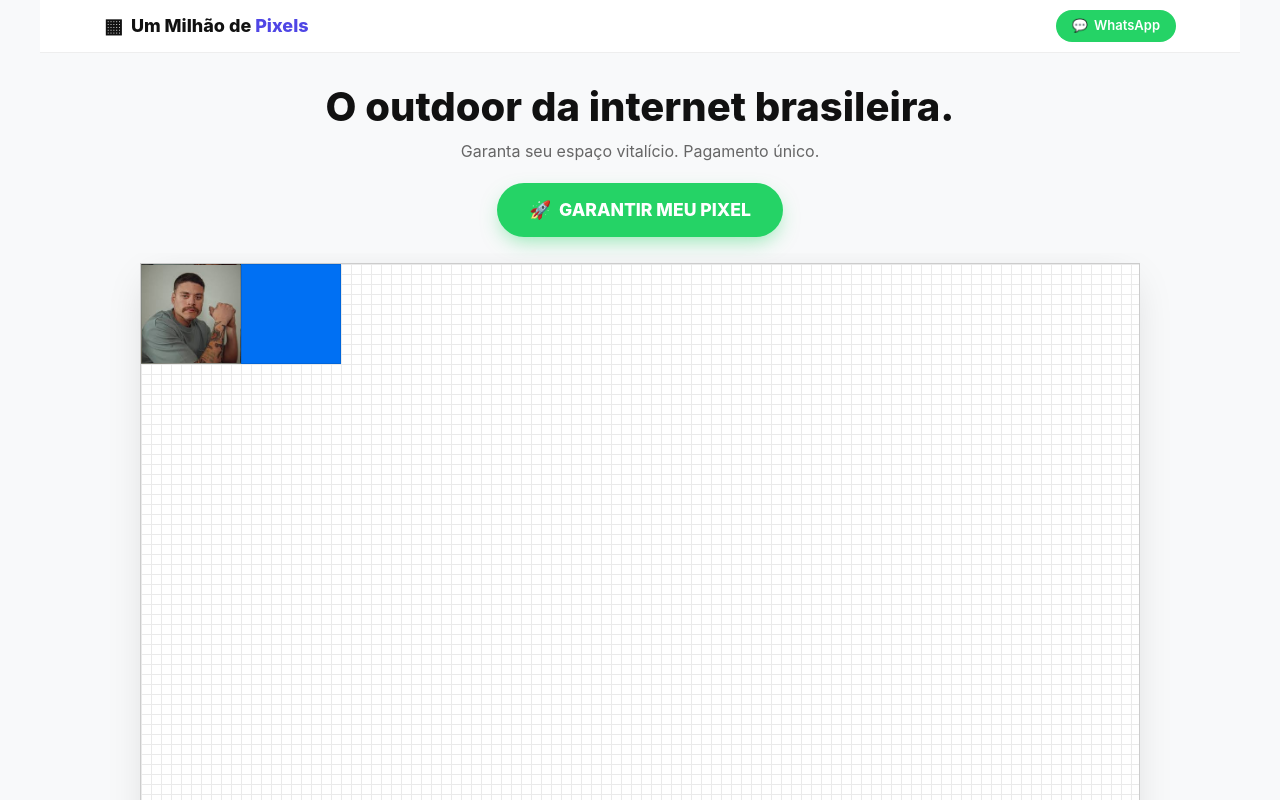
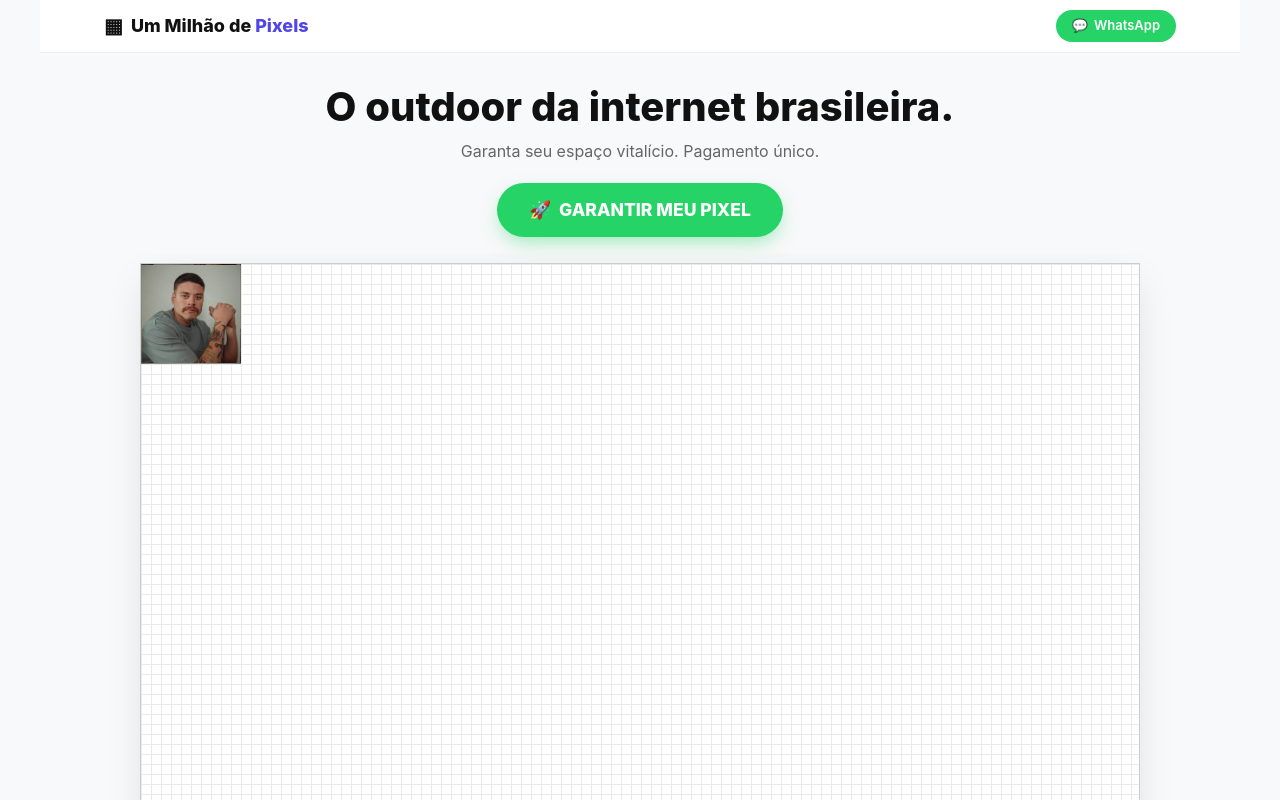
Before and after one commit to thalesmylife-2025/um-milhao-de-pixels, a Next.js app: page / in a window 1280 px wide. Shown: the top 800 px of the page. Built offline with nearby package versions, Linux system fonts and the light colour scheme.

Commit message:
excluindo empresa

```diff
--- a/src/app/page.tsx
+++ b/src/app/page.tsx
@@ -10,21 +10,11 @@ const pixelsVendidos = [
     y: 0,
     width: 100,
     height: 100,
-    color: "#FF0000",
+    color: "#fff2f2ff",
     image: "foto-thales.jpeg",
     link: "https://www.instagram.com/thalesmylife/"
   },
-  {
-    id: 2,
-    nome: "Reserva Futura",
-    x: 100,
-    y: 0,
-    width: 100,
-    height: 100,
-    color: "#0070f3",
-    image: "",
-    link: "https://google.com"
-  },
+
   // Adicione novas empresas aqui...
 ];
 
```
